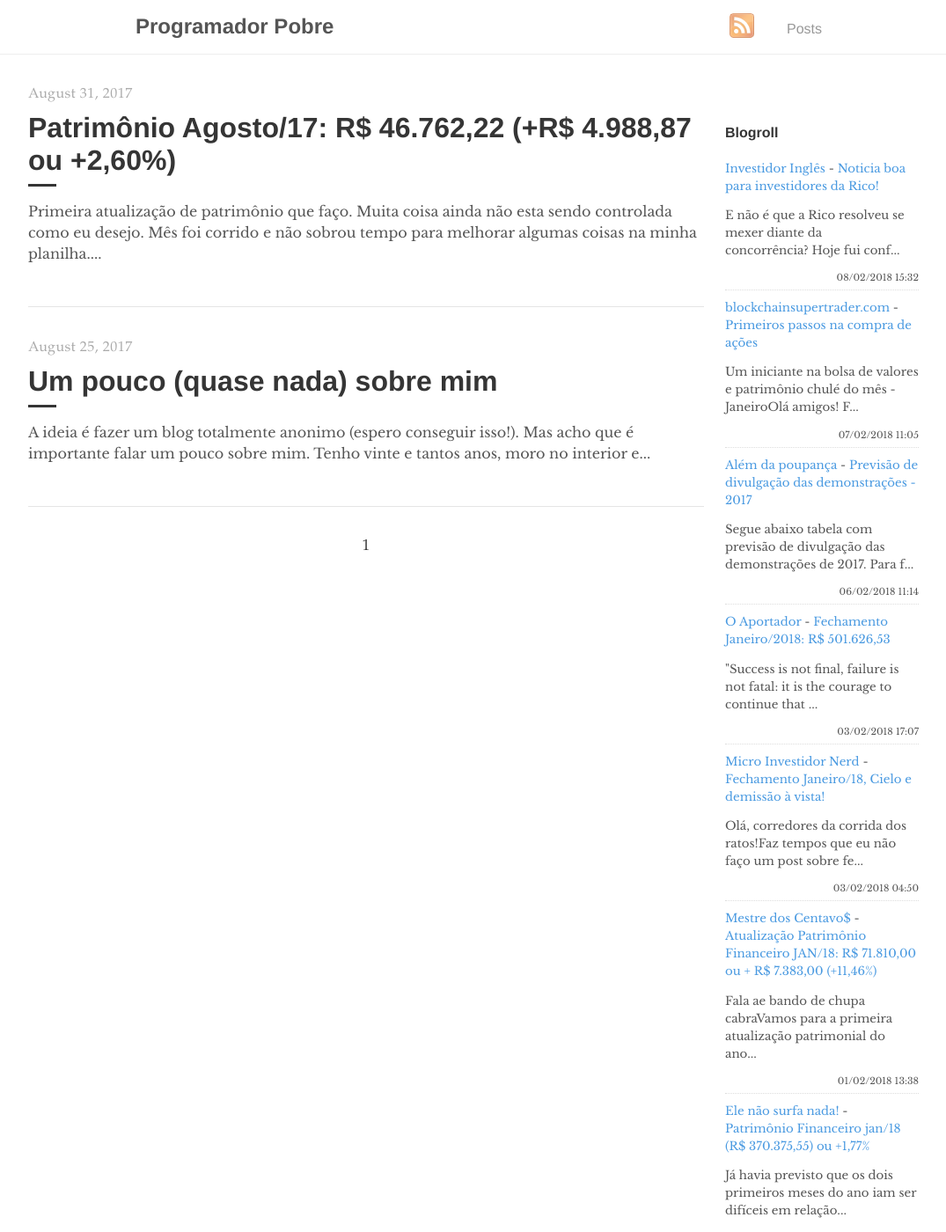
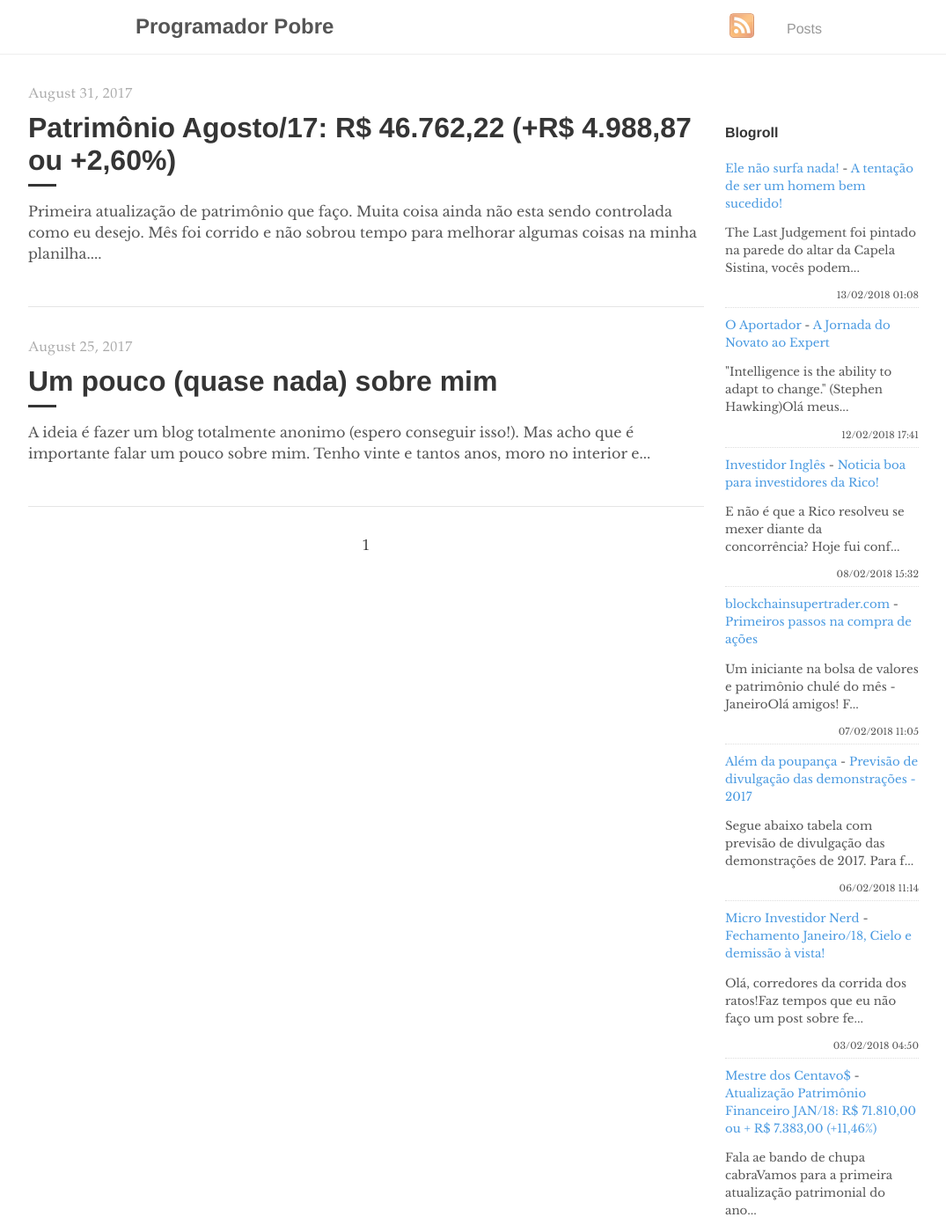
Before and after one commit to programadorpobre/programadorpobre.github.io, a Jekyll site: the page built from index.html, in a window 1280 px wide and 1400 px high. Shown: the whole window at 88% size, without its empty margins (96-1171 px from the left). Built offline with Jekyll 4.4.1, drawn with Linux system fonts in a browser that asks for light colours; the list of posts is cut into pages by our own code; comment, search, counter and statistics services are not loaded.

Commit message:
[ci skip] travis #192

```diff
--- a/_includes/feed-entries.html
+++ b/_includes/feed-entries.html
@@ -1,3 +1,13 @@
+<div class="feed-entry">
+    <a class="feed-entry-site-name" href="http://elenaosurfanada.blogspot.com/">Ele não surfa nada!</a> - <a class="feed-entry-title" href="http://elenaosurfanada.blogspot.com/2018/02/a-tentacao-de-ser-um-homem-bem-sucedido.html">A tentação de ser um homem bem sucedido!</a>
+    <p class="feed-entry-summary">The Last Judgement foi pintado na parede do altar da Capela Sistina, vocês podem...</p>
+    <time datetime="2018-02-13T01:08:00.003-02:00">13/02/2018 01:08</time>
+</div>
+<div class="feed-entry">
+    <a class="feed-entry-site-name" href="http://oaportadorfinanceiro.blogspot.com/">O Aportador</a> - <a class="feed-entry-title" href="http://oaportadorfinanceiro.blogspot.com/2018/02/a-jornada-do-novato-ao-expert.html">A Jornada do Novato ao Expert</a>
+    <p class="feed-entry-summary">"Intelligence is the ability to adapt to change."&nbsp;(Stephen Hawking)Olá meus...</p>
+    <time datetime="2018-02-12T17:41:00.001-02:00">12/02/2018 17:41</time>
+</div>
 <div class="feed-entry">
     <a class="feed-entry-site-name" href="http://www.investidoringles.com/">Investidor Inglês</a> - <a class="feed-entry-title" href="http://www.investidoringles.com/2018/02/corretagem-zero-fii-rico.html">Noticia boa para investidores da Rico!</a>
     <p class="feed-entry-summary"> E não é que a Rico resolveu se mexer diante da concorrência?&nbsp;Hoje fui conf...</p>
@@ -14,11 +24,6 @@
     <time datetime="2018-02-06T11:14:00.000-02:00">06/02/2018 11:14</time>
 </div>
 <div class="feed-entry">
-    <a class="feed-entry-site-name" href="http://oaportadorfinanceiro.blogspot.com/">O Aportador</a> - <a class="feed-entry-title" href="http://oaportadorfinanceiro.blogspot.com/2018/02/fechamento-janeiro2018-r-50162653.html">Fechamento Janeiro/2018: R$ 501.626,53</a>
-    <p class="feed-entry-summary">"Success is not final, failure is not fatal: it is the courage to continue that ...</p>
-    <time datetime="2018-02-03T17:07:00.000-02:00">03/02/2018 17:07</time>
-</div>
-<div class="feed-entry">
     <a class="feed-entry-site-name" href="http://microinvestidornerd.blogspot.com/">Micro Investidor Nerd</a> - <a class="feed-entry-title" href="http://microinvestidornerd.blogspot.com/2018/02/fechamento-janeiro18-cielo-e-demissao.html">Fechamento Janeiro/18, Cielo e demissão à vista!</a>
     <p class="feed-entry-summary">Olá, corredores da corrida dos ratos!Faz tempos que eu não faço um post sobre fe...</p>
     <time datetime="2018-02-03T04:50:00.000-08:00">03/02/2018 04:50</time>
@@ -27,11 +32,6 @@
     <a class="feed-entry-site-name" href="http://mestredoscentavos.blogspot.com/">Mestre dos Centavo$</a> - <a class="feed-entry-title" href="http://mestredoscentavos.blogspot.com/2018/02/atualizacao-patrimonio-financeiro-jan18.html">Atualização Patrimônio Financeiro JAN/18: R$ 71.810,00 ou + R$ 7.383,00 (+11,46%)</a>
     <p class="feed-entry-summary">Fala ae bando de chupa cabraVamos para a primeira atualização patrimonial do ano...</p>
     <time datetime="2018-02-01T13:38:00.000-08:00">01/02/2018 13:38</time>
-</div>
-<div class="feed-entry">
-    <a class="feed-entry-site-name" href="http://elenaosurfanada.blogspot.com/">Ele não surfa nada!</a> - <a class="feed-entry-title" href="http://elenaosurfanada.blogspot.com/2018/02/patrimonio-financeiro-jan18-r-37037555.html">Patrimônio Financeiro jan/18 (R$ 370.375,55) ou +1,77%</a>
-    <p class="feed-entry-summary">Já havia previsto que os dois primeiros meses do ano iam ser difíceis em relação...</p>
-    <time datetime="2018-02-01T02:02:00.000-02:00">01/02/2018 02:02</time>
 </div>
 <div class="feed-entry">
     <a class="feed-entry-site-name" href="http://mestredosdividendos.blogspot.com/">Mestre dos Dividendos</a> - <a class="feed-entry-title" href="http://mestredosdividendos.blogspot.com/2018/01/pegadinha-do-malandro.html">Pegadinha do malandro</a>
```
